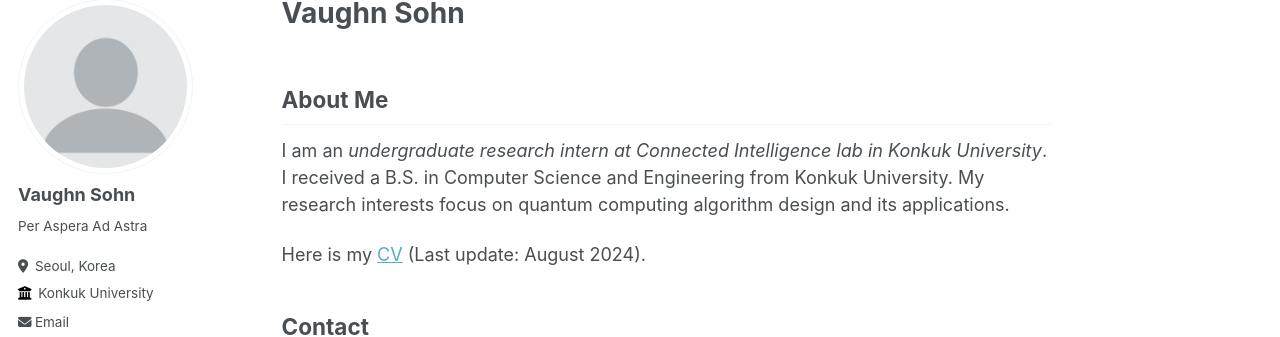
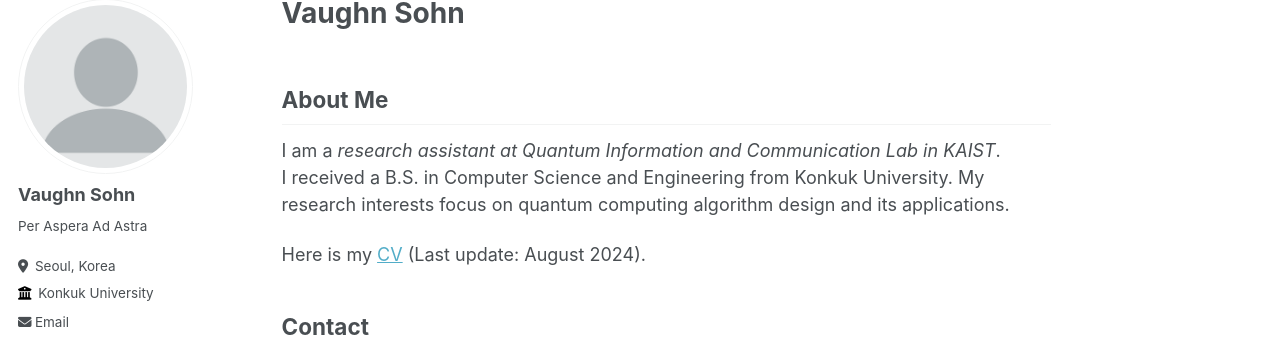
Before and after one commit to webb-c/webb-c.github.io, a Jekyll site: the page built from _pages/about.md, in a window 1280 px wide and 900 px high. Shown: the part 87-424 px from the top of the window. Built offline with Jekyll 4.4.1, drawn with Linux system fonts in a browser that asks for light colours; some web fonts are replaced.

Commit message:
modify: about me

```diff
--- a/_pages/about.md
+++ b/_pages/about.md
@@ -12,7 +12,7 @@ redirect_from:
 
 ## About Me
 
-I am an _undergraduate research intern at Connected Intelligence lab in Konkuk University_.
+I am a _research assistant at Quantum Information and Communication Lab in KAIST_.
 I received a B.S. in Computer Science and Engineering from Konkuk University. My research interests focus on quantum computing algorithm design and its applications.
 
 Here is my [CV](http://webb-c.github.io/files/CV.pdf) (Last update: August 2024).
```
